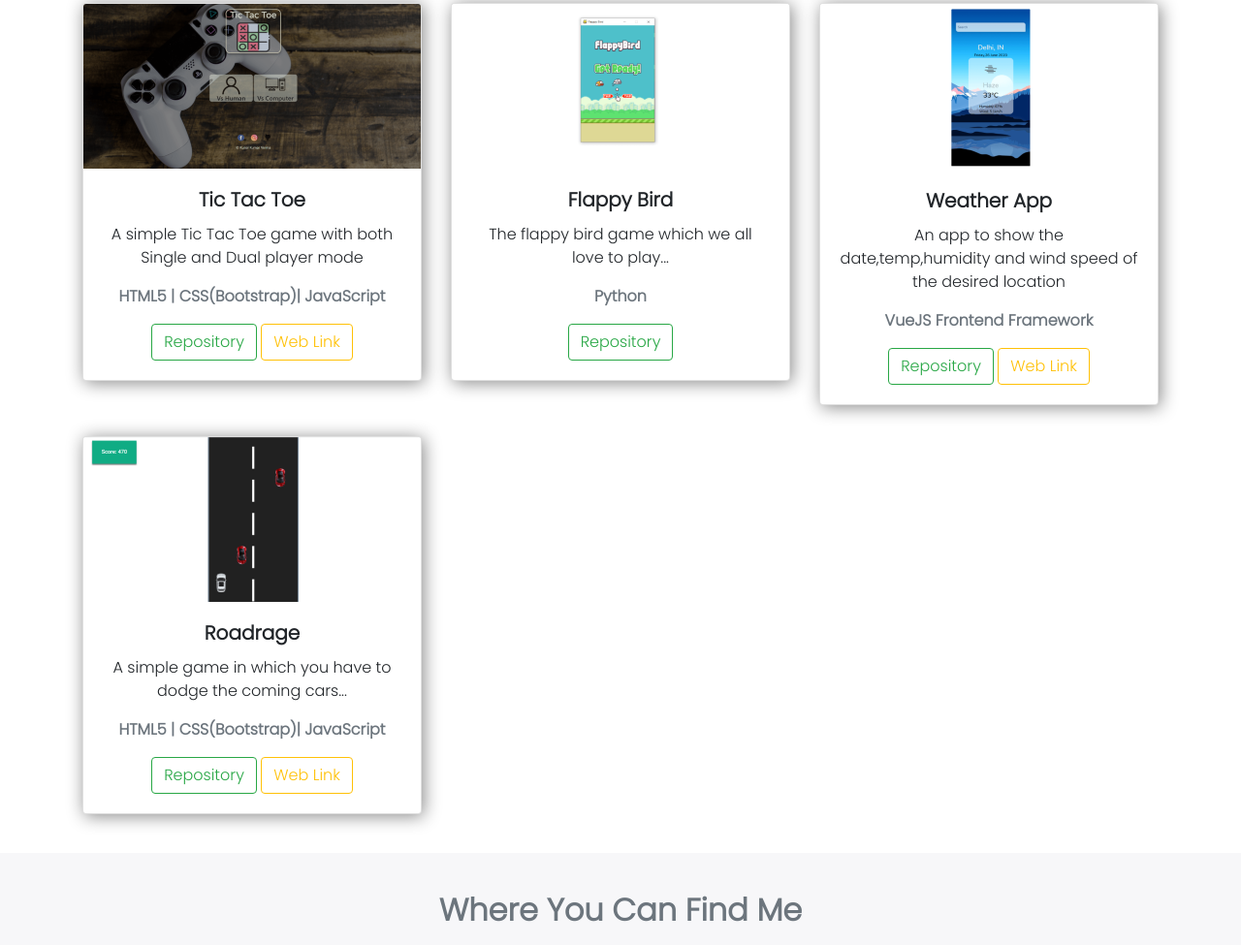
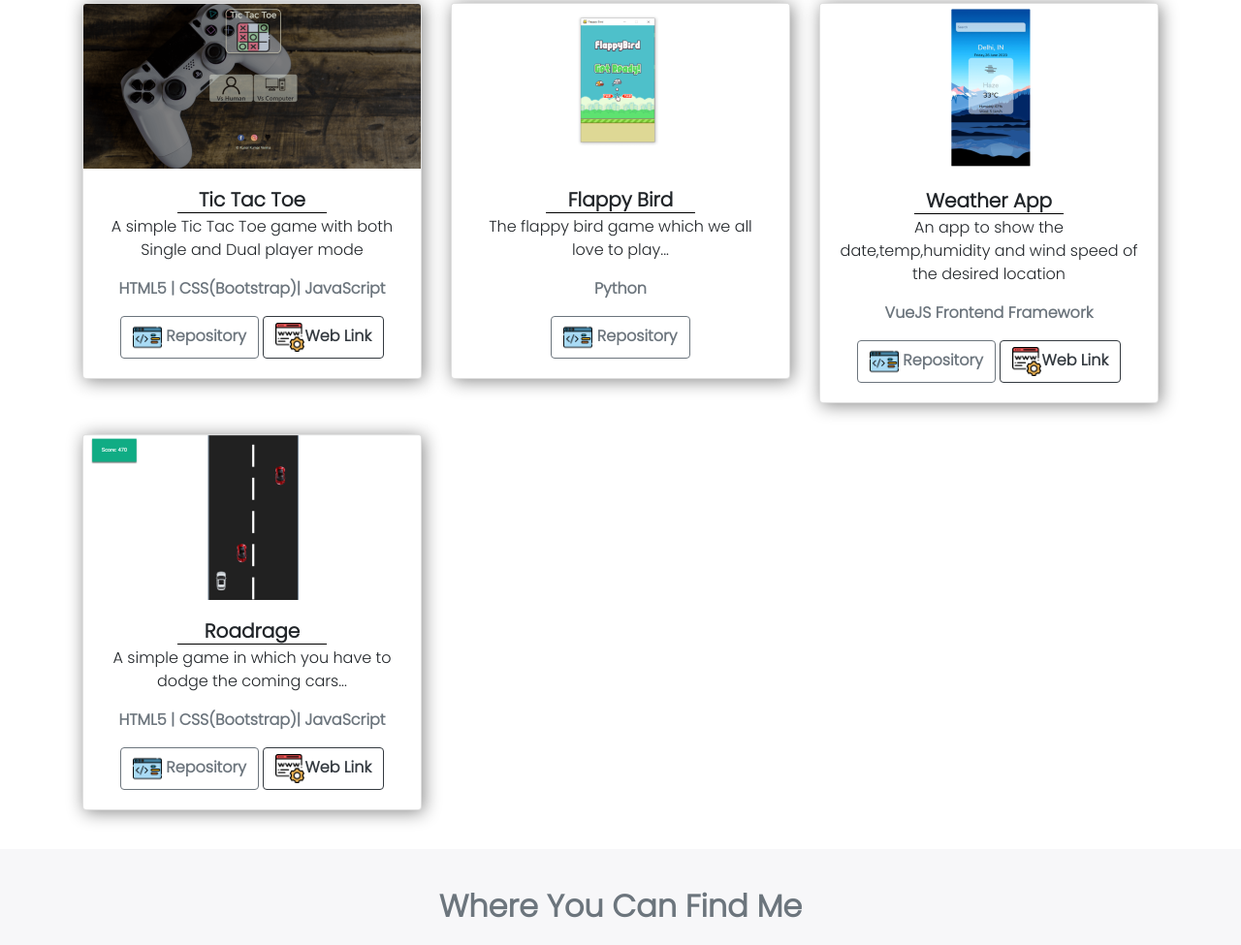
Before and after one commit to KKVANONYMOUS/kkvanonymous.github.io, a plain HTML site: page index.html in a window 1280 px wide. Shown: the part 2589-3564 px from the top of the page at 97% size. Drawn offline with nearby package versions, Linux system fonts and the light colour scheme.

Commit message:
Update Projects section

```diff
--- a/css/style.css
+++ b/css/style.css
@@ -75,11 +75,12 @@ a {}
     border-color: rgb(0, 0, 0);
 }
 
-.nav-item  {
+.nav-item {
     color: #fff !important;
     font-weight: 600;
     margin-right: 30px;
 }
+
 .navbar::before {
     content: "";
     position: absolute;
@@ -91,11 +92,13 @@ a {}
     z-index: -1;
     background: linear-gradient(rgba(0, 0, 0, 0.5), rgba(0, 0, 0, 0.5)), url('../assets/Kunal.jpg');
 }
-.navbar{
+
+.navbar {
     transition: 200ms linear;
 }
-.name_logo{
-    background-color: rgba(255,255,255,0.9);
+
+.name_logo {
+    background-color: rgba(255, 255, 255, 0.9);
     padding: 0px 10px;
     padding-bottom: 10px;
     border-bottom-left-radius: 10px;
@@ -103,16 +106,18 @@ a {}
     margin-left: 5px;
 }
 
-.name_image{
+.name_image {
     height: 100px;
 }
+
 .navbar.scrolled {
-    background-color: rgba(255,255,255) !important;
+    background-color: rgba(255, 255, 255) !important;
     /* 00abff */
     transition: background-color 200ms linear;
     border-bottom: 1px solid #000;
 }
-.nav-item.scrolled{
+
+.nav-item.scrolled {
     color: #000 !important;
 }
 
@@ -155,10 +160,12 @@ a {}
 .skill {
     margin: 5px;
 }
+
 .skillicon {
     font-size: 5em;
     margin: 4px;
 }
+
 .art {
     border: 1px solid black;
     border-width: 0;
@@ -177,14 +184,13 @@ a {}
 .single_card:hover {
     transform: translateY(-1rem);
 }
-
-/* .contact {
-    background: linear-gradient(rgba(0, 0, 0, 0.5), rgba(0, 0, 0, 0.5)), url('contact_background.jpg');
-    background-position: center;
-    background-size: cover;
-    background-repeat: no-repeat;
-    background-attachment: fixed;
-} */
+.card-title{
+    box-shadow: inset 0 0px 0 white, inset 0 -1px 0 black;
+    width: 50%;
+    margin: 0 auto;
+    margin-bottom: 2px;
+    padding-bottom: 2px;
+}
 .contact {
     background: #f7f7f9;
 }
@@ -238,7 +244,7 @@ a {}
 }
 
 footer {
-    background: rgba(0, 171, 255,0.8);
+    background: rgba(0, 171, 255, 0.8);
 }
 
 #topbtn {
--- a/index.html
+++ b/index.html
@@ -5,7 +5,9 @@
     <title>I'm Kunal Kumar Verma</title>
     <meta name="viewport" content="width=device-width, initial-scale = 1.0,
 maximum-scale=1.0, user-scalable=no" />
+    <!--font awesome-->
     <link rel="stylesheet" href="https://cdnjs.cloudflare.com/ajax/libs/font-awesome/4.7.0/css/font-awesome.min.css">
+    <!--div animation-->
     <link rel="stylesheet" href="https://cdn.jsdelivr.net/gh/konpa/devicon@master/devicon.min.css">
     <!-- Latest compiled and minified CSS -->
     <link rel="stylesheet" href="https://maxcdn.bootstrapcdn.com/bootstrap/4.5.0/css/bootstrap.min.css">
@@ -33,6 +35,7 @@ maximum-scale=1.0, user-scalable=no" />
     <link href="https://fonts.googleapis.com/css2?family=Poppins:wght@300&display=swap" rel="stylesheet">
     <!--div animation-->
     <link rel="stylesheet" href="https://unpkg.com/aos@next/dist/aos.css" />
+    <!--lightbox-->
     <link rel="stylesheet" type="text/css" href="css/lightbox.min.css">
 </head>
 
@@ -165,8 +168,8 @@ maximum-scale=1.0, user-scalable=no" />
                         <p class="card-text">A simple Tic Tac Toe game with both Single and Dual player mode
                             <p class="text-muted font-weight-bold">HTML5 | CSS(Bootstrap)| JavaScript</p>
                         </p>
-                        <a href="https://github.com/KKVANONYMOUS/Tic-Tac-Toe-2.0" class="btn btn-outline-success" target="_blank">Repository</a>
-                        <a href="https://kind-banach-700183.netlify.app/" class="btn btn-outline-warning" target="_blank">Web Link</a>
+                        <a href="https://github.com/KKVANONYMOUS/Tic-Tac-Toe-2.0" class="btn btn-outline-secondary" target="_blank"><img src="code.png" class="img-fluid" width="30px"> <strong>Repository</strong></a>
+                        <a href="https://kind-banach-700183.netlify.app/" class="btn btn-outline-dark" target="_blank"><img src="www.png" class="img-fluid" width="30px"><strong>Web Link</strong></a>
                     </div>
                 </div>
             </div>
@@ -178,7 +181,7 @@ maximum-scale=1.0, user-scalable=no" />
                         <p class="card-text">The flappy bird game which we all love to play...
                             <p class="text-muted font-weight-bold">Python</p>
                         </p>
-                        <a href="https://github.com/KKVANONYMOUS/flappy-bird" class="btn btn-outline-success" target="_blank">Repository</a>
+                        <a href="https://github.com/KKVANONYMOUS/flappy-bird" class="btn btn-outline-secondary" target="_blank"><img src="code.png" class="img-fluid" width="30px"> <strong>Repository</strong></a>
                     </div>
                 </div>
             </div>
@@ -190,8 +193,8 @@ maximum-scale=1.0, user-scalable=no" />
                         <p class="card-text">An app to show the date,temp,humidity and wind speed of the desired location
                             <p class="text-muted font-weight-bold">VueJS Frontend Framework</p>
                         </p>
-                        <a href="https://github.com/KKVANONYMOUS/Weather_App" class="btn btn-outline-success" target="_blank">Repository</a>
-                        <a href="https://peaceful-einstein-66ec59.netlify.app/" class="btn btn-outline-warning" target="_blank">Web Link</a>
+                        <a href="https://github.com/KKVANONYMOUS/Weather_App" class="btn btn-outline-secondary" target="_blank"><img src="code.png" class="img-fluid" width="30px"> <strong>Repository</strong></a>
+                        <a href="https://peaceful-einstein-66ec59.netlify.app/" class="btn btn-outline-dark" target="_blank"><img src="www.png" class="img-fluid" width="30px"><strong>Web Link</strong></a>
                     </div>
                 </div>
             </div>
@@ -203,8 +206,8 @@ maximum-scale=1.0, user-scalable=no" />
                         <p class="card-text">A simple game in which you have to dodge the coming cars...
                             <p class="text-muted font-weight-bold">HTML5 | CSS(Bootstrap)| JavaScript</p>
                         </p>
-                        <a href="https://github.com/KKVANONYMOUS/Roadrage" class="btn btn-outline-success" target="_blank">Repository</a>
-                        <a href="https://cocky-elion-b7607d.netlify.app/" class="btn btn-outline-warning" target="_blank">Web Link</a>
+                        <a href="https://github.com/KKVANONYMOUS/Roadrage" class="btn btn-outline-secondary" target="_blank"><img src="code.png" class="img-fluid" width="30px"> <strong>Repository</strong></a>
+                        <a href="https://cocky-elion-b7607d.netlify.app/" class="btn btn-outline-dark" target="_blank"><img src="www.png" class="img-fluid" width="30px"><strong>Web Link</strong></a>
                     </div>
                 </div>
             </div>
```
Also changed, not shown: code.png (added), www.png (added).
